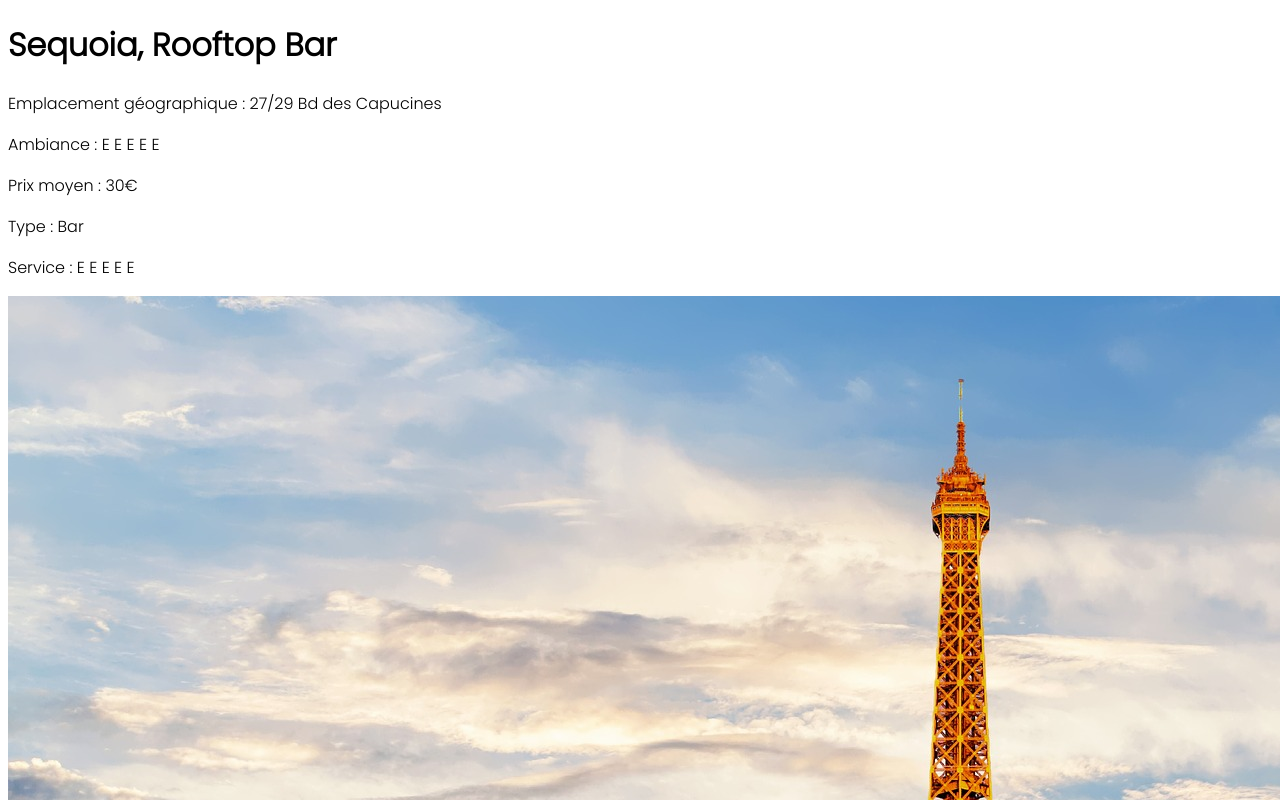
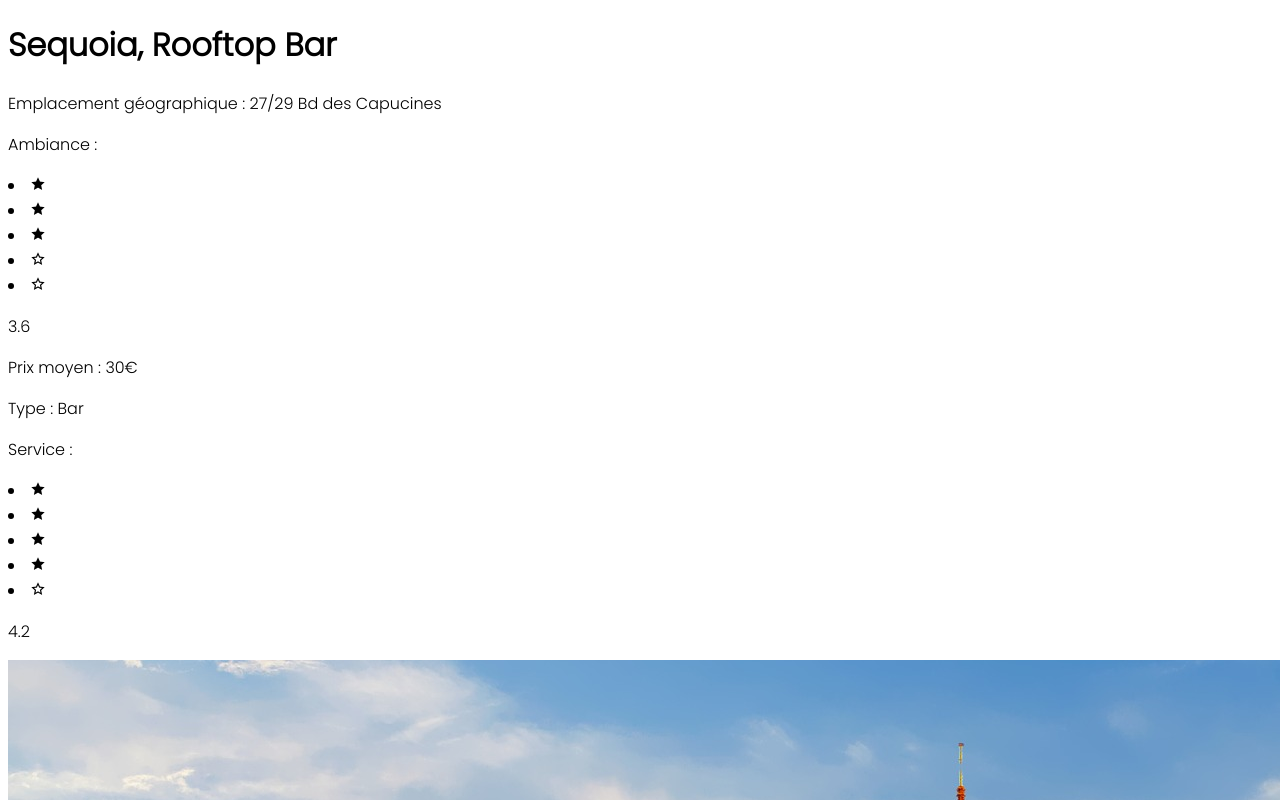
Before and after one commit to Unaxe/ShareNGO, a Next.js app: page /lieu in a window 1280 px wide. Shown: the top 800 px of the page. Built offline with nearby package versions, Linux system fonts and the light colour scheme.

Commit message:
Ajout des Etoiles

```diff
--- a/components/avis.js
+++ b/components/avis.js
@@ -1,6 +1,5 @@
 export default function Avis(props){
     return<>
-    {console.log(props)}
         <div className="bg-gray-300 w-full">
             <p className="font-bold">{ props.avis.name }:</p>
             <p className="mt-4">{ props.avis.content }</p>
--- /dev/null
+++ b/components/etoiles.js
@@ -0,0 +1,20 @@
+export default function Etoiles(props){
+    const stars =  []
+    for(let i=0;i<Math.floor(props.rate);i++){
+        stars.push(<i className="ri-star-fill ri-sm"></i>)
+    }
+    for(let i=0;i<5-Math.floor(props.rate);i++){
+        stars.push(<i className="ri-star-line ri-sm"></i>)
+    }
+    return(<>
+        <div className="flex">
+            {
+            stars.map((star,i)=>
+                <li className="list-none" key={i}>{star}</li>
+            )
+            }
+            <p className="ml-2">{props.rate}</p>
+        </div>
+
+    </>)
+}
--- a/package.json
+++ b/package.json
@@ -8,7 +8,8 @@
   "dependencies": {
     "next": "latest",
     "react": "^17.0.2",
-    "react-dom": "^17.0.2"
+    "react-dom": "^17.0.2",
+    "remixicon": "^2.5.0"
   },
   "devDependencies": {
     "autoprefixer": "^10.2.6",
--- a/pages/_app.js
+++ b/pages/_app.js
@@ -1,6 +1,7 @@
 import 'tailwindcss/tailwind.css'
 import Head from 'next/head'
 import '../styles/global.css'
+import 'remixicon/fonts/remixicon.css'
 
 function MyApp({ Component, pageProps }) {
 
@@ -8,6 +9,8 @@
   <Head>
     <title>ShareNGO</title>
     <link rel="icon" type="image/svg" sizes="16x16" href="../logo.svg"></link>
+    <link href="https://cdn.jsdelivr.net/npm/remixicon@2.5.0/fonts/remixicon.css" rel="stylesheet"/>
+
   </Head>
   <Component {...pageProps} />
   </>
--- a/pages/lieu.js
+++ b/pages/lieu.js
@@ -1,4 +1,5 @@
 import Avis from "../components/avis"
+import Etoiles from "../components/etoiles"
 
 export default function Lieu(){
 
@@ -15,29 +16,42 @@
 
 
     return <>
-        <h1 className="mt-8 ml-4 text-yellow-500 font-extrabold text-4xl">Sequoia, Rooftop Bar</h1>
-        <p className="mt-4 ml-4 truncate">Emplacement géographique : 27/29 Bd des Capucines</p>
+    <div className="px-8">
+        <h1 className="mt-8  text-yellow-500 font-extrabold text-4xl">Sequoia, Rooftop Bar</h1>
+        <p className="mt-4 truncate">Emplacement géographique : 27/29 Bd des Capucines</p>
         <div className="flex">
-            <div className="ml-4 w-1/3">
-                <p>Ambiance : E E E E E</p>
+
+            <div className=" w-5/12">
+                <div className="flex">
+                    <p>Ambiance : </p>
+                    <div className="ml-2">
+                        <Etoiles rate="3.6"></Etoiles>
+                    </div>
+                </div>
                 <p>Prix moyen : <span className="font-bold">30€</span></p>
                 <p>Type : <span className="font-bold">Bar</span></p>
-                <p>Service : E E E E E</p>
+                <div className="flex">
+                    <p>Service : </p>
+                    <div className="ml-2">
+                        <Etoiles rate="4.2"></Etoiles>
+                    </div>
+                </div>
             </div>
-            <div className="w-2/3 mt-2">
-                <p className="mr-4"><img src="/landing_bg.jpg" alt="image"/></p>
+            <div className="w-7/12 mt-2">
+                <p className=""><img src="/landing_bg.jpg" alt="image"/></p>
             </div>
         </div>
-        <div className="flex mb-16">
-            <div className="w-1/2 ml-4">
+        <div className="md:flex mb-16">
+            <div className="md:w-1/2">
                 <h3 className=" mt-16 text-pink-700 font-semibold">Avis de tes amis :</h3>
-                {avis.map((avi) =>
-                    <div className="mt-2">
+                {avis.map((avi,i) =>
+                    <div key={i} className="mt-2">
                         <Avis avis={avi}></Avis>
                     </div>
                 )}
                 </div>
             <div className="w-1/2"></div>
         </div>
+    </div>
     </>
 }
```
Also changed, not shown: 1 other file (tests, documents, lock files or other folders).
